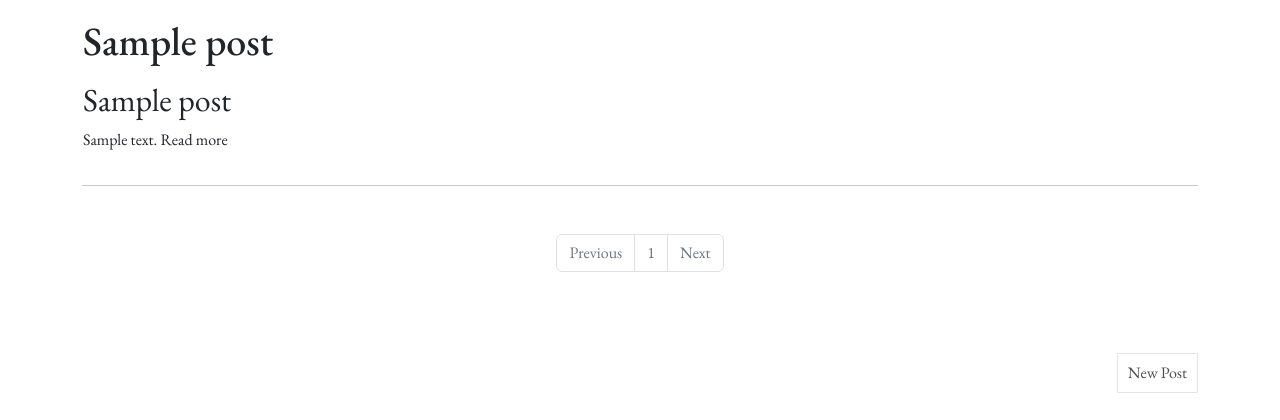
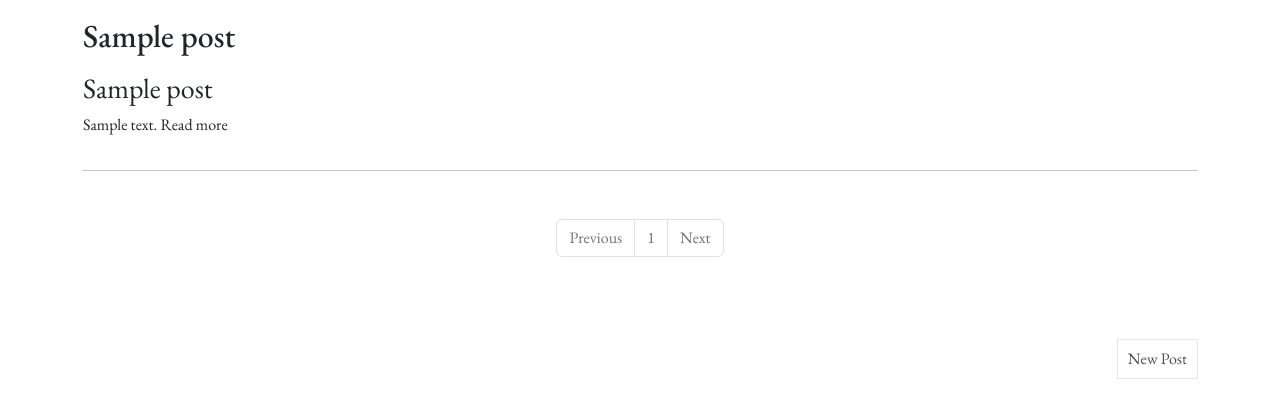
Before and after one commit to fredrickdave/Microblog-Project, a Flask app: page / in a window 1280 px wide. Shown: the part 518-938 px from the top of the page. Run offline with Flask 3, Linux system fonts and the light colour scheme; a user stored in the database is signed in; tables that the repository leaves empty hold one stand-in row (values such as "Sample post"); some libraries are stand-ins or nearby versions; some web fonts are replaced.

Commit message:
Update heading tags

```diff
--- a/app/templates/_post.html
+++ b/app/templates/_post.html
@@ -10,8 +10,8 @@
     </tr>
     <tr>
         <td colspan="2">
-            <h1 class="mb-3 post-title pt-3">{{ post.title }}</h1>
-            <h2 class="post-subtitle">{{ post.subtitle }}</h2>
+            <h2 class="mb-3 post-title pt-3">{{ post.title }}</h2>
+            <h3 class="post-subtitle">{{ post.subtitle }}</h3>
             <p class="post-body">{{ post.body|truncate(500, false)|safe }} Read more</p>
         </td>
       </tr>
```
